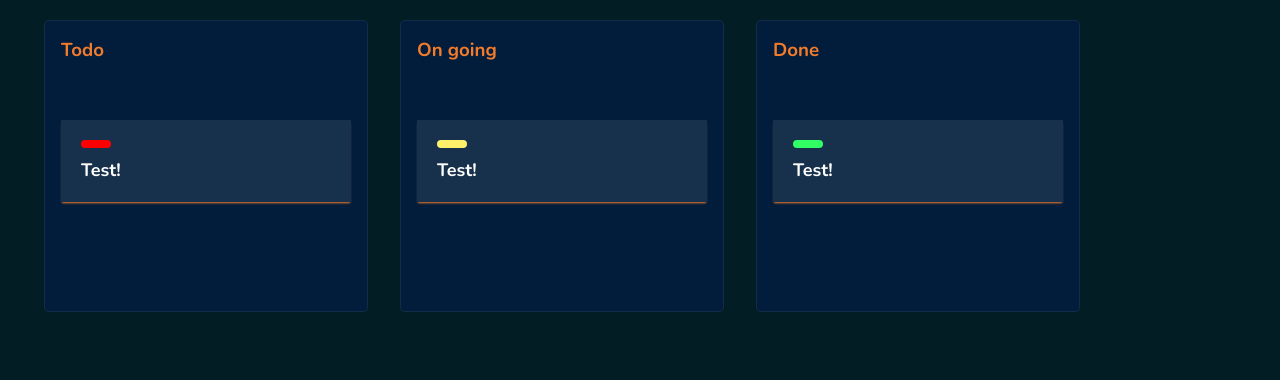
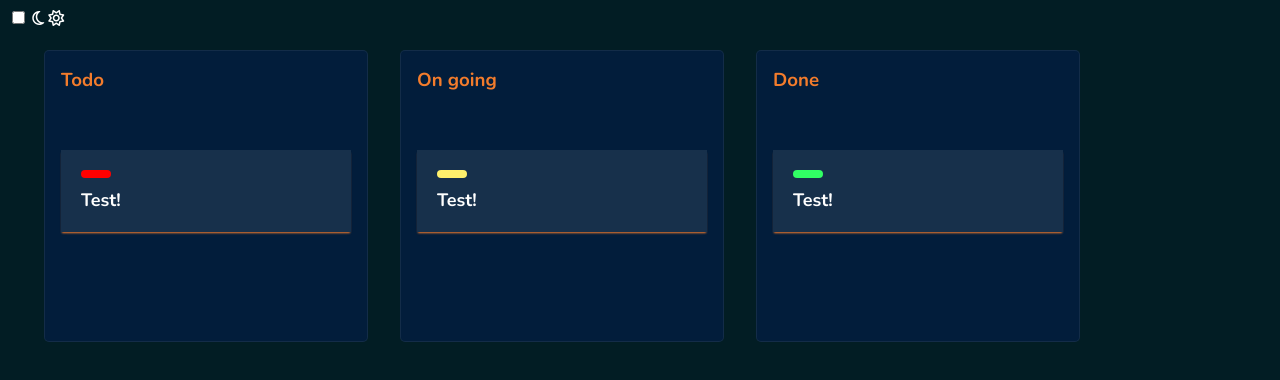
Before and after one commit to 1TATO/drag-and-drop, a plain HTML site: page index.html in a window 1280 px wide. Drawn offline with nearby package versions, Linux system fonts and the light colour scheme.

Commit message:
Added toggle theme

```diff
--- a/index.html
+++ b/index.html
@@ -8,9 +8,19 @@
 
   <link href="https://fonts.googleapis.com/css2?family=Nunito:wght@300;700&display=swap" rel="stylesheet">
   <link rel="stylesheet" href="style.css">
+  <link rel="stylesheet" href="font-awesome-4.7.0/css/font-awesome.min.css">
 </head>
 
 <body>
+  <div class="toggle-theme">
+    <input type="checkbox" class="checkbox" id="checkbox">
+    <label for="checkbox" class="label">
+      <i class="fa fa-moon-o"></i>
+      <i class="fa fa-sun-o"></i>
+      <div class="ball"></div>
+    </label>
+  </div>
+
   <div class="boards">
     <div class="board">
       <h3>Todo</h3>
```
